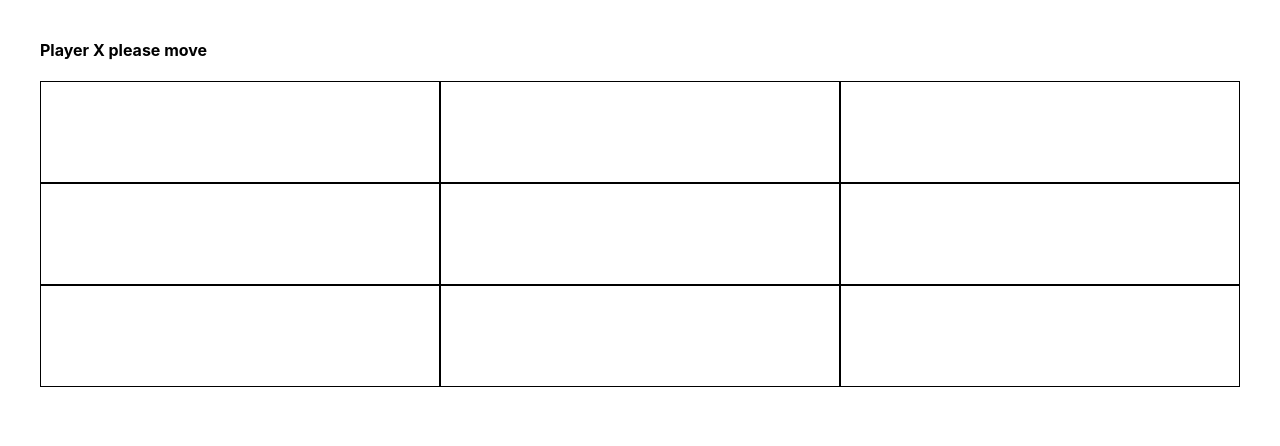
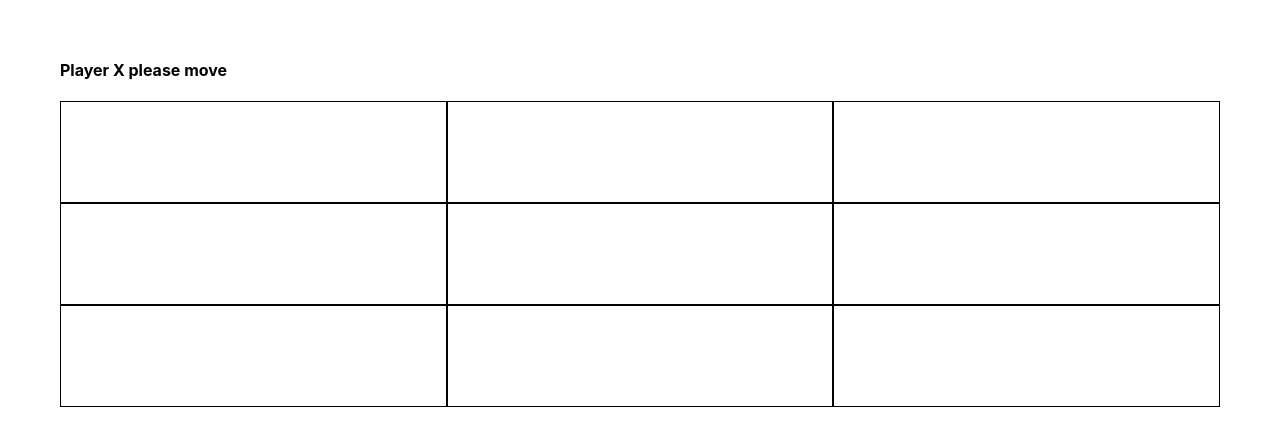
Before and after one commit to mukul-sharma085/Basic-Tic-Tac-Toe, a React (Create React App) app: page / in a window 1280 px wide. Shown: the top 446 px of the page. Built offline with nearby package versions, Linux system fonts and the light colour scheme.

Commit message:
Your commit message

```diff
--- a/src/App.css
+++ b/src/App.css
@@ -5,5 +5,5 @@
 
 }
 .board-container{
-  margin: 40px
+  margin: 60px
 }
```
